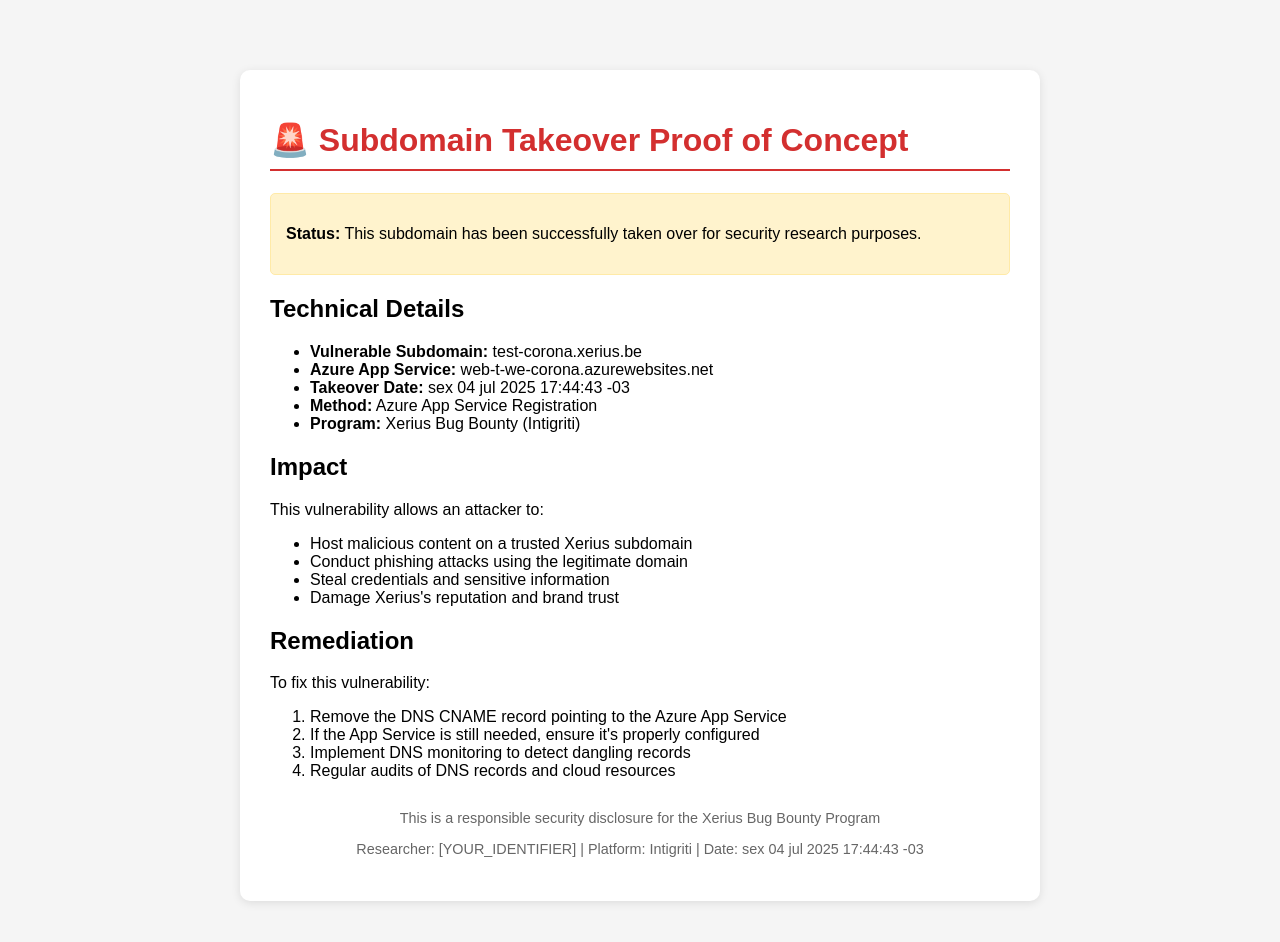
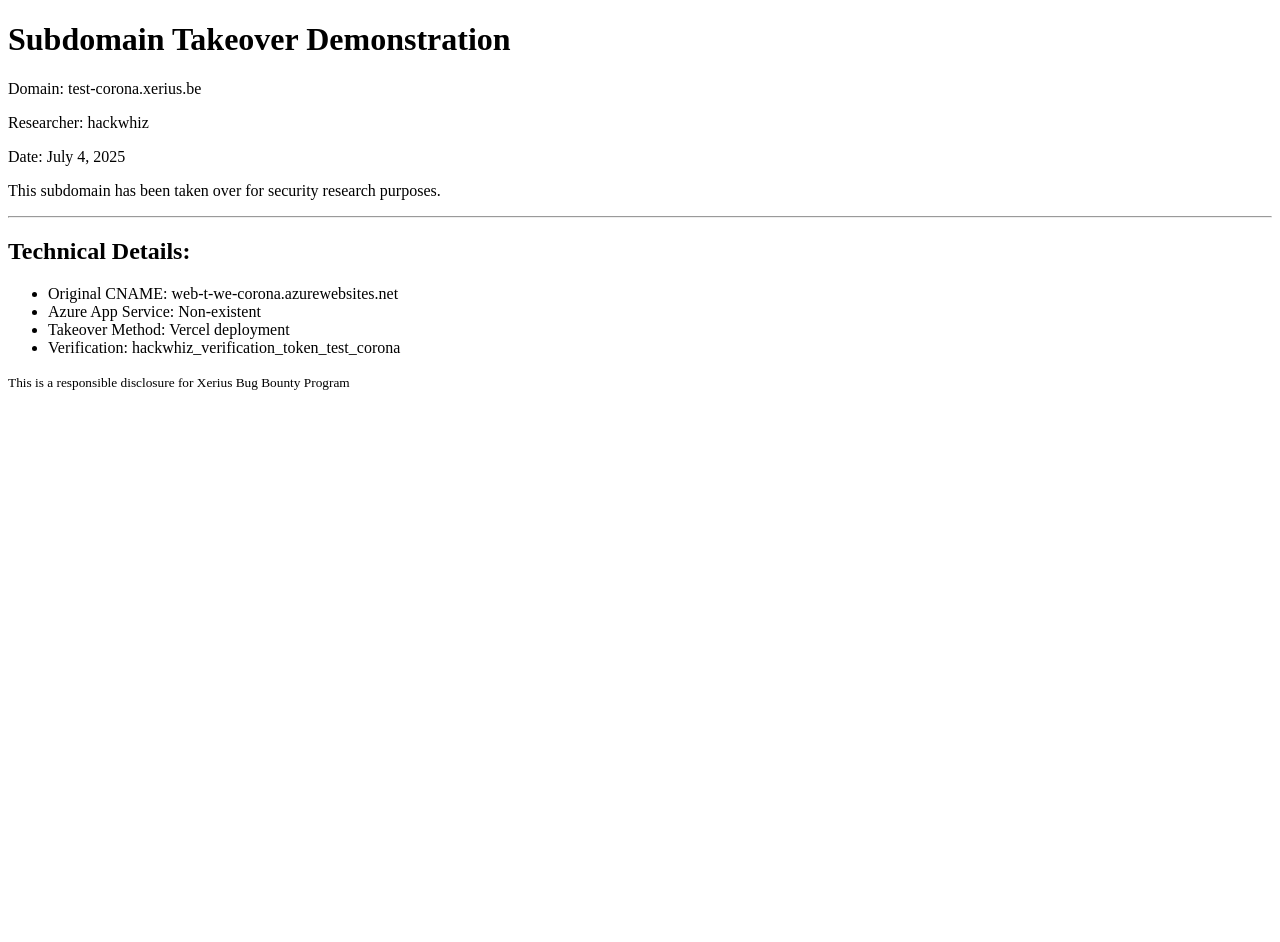
Before and after one commit to StealthByt/web-t-we-corona, a plain HTML site: page index.html in a window 1280 px wide. After the commit the page ends 800 px from the top, so only its background shows below. Drawn offline with Linux system fonts and the light colour scheme.

Commit message:
Update PoC to - hackwhiz

```diff
--- a/index.html
+++ b/index.html
@@ -1,86 +1,25 @@
 <!DOCTYPE html>
-<html lang="en">
+<html>
 <head>
-    <meta charset="UTF-8">
-    <meta name="viewport" content="width=device-width, initial-scale=1.0">
-    <title>Subdomain Takeover PoC</title>
-    <style>
-        body {
-            font-family: Arial, sans-serif;
-            max-width: 800px;
-            margin: 50px auto;
-            padding: 20px;
-            background: #f5f5f5;
-        }
-        .container {
-            background: white;
-            padding: 30px;
-            border-radius: 10px;
-            box-shadow: 0 2px 10px rgba(0,0,0,0.1);
-        }
-        .header {
-            color: #d32f2f;
-            border-bottom: 2px solid #d32f2f;
-            padding-bottom: 10px;
-        }
-        .info {
-            background: #fff3cd;
-            border: 1px solid #ffeaa7;
-            border-radius: 5px;
-            padding: 15px;
-            margin: 20px 0;
-        }
-        .footer {
-            font-size: 0.9em;
-            color: #666;
-            margin-top: 30px;
-            text-align: center;
-        }
-    </style>
+    <title>Subdomain Takeover - hackwhiz</title>
 </head>
 <body>
-    <div class="container">
-        <h1 class="header">🚨 Subdomain Takeover Proof of Concept</h1>
+    <h1>Subdomain Takeover Demonstration</h1>
+    <p>Domain: test-corona.xerius.be</p>
+    <p>Researcher: hackwhiz</p>
+    <p>Date: July 4, 2025</p>
+    <p>This subdomain has been taken over for security research purposes.</p>
 
-        <div class="info">
-            <p><strong>Status:</strong> This subdomain has been successfully taken over for security research purposes.</p>
-        </div>
+    <hr>
 
-        <h2>Technical Details</h2>
-        <ul>
-            <li><strong>Vulnerable Subdomain:</strong> test-corona.xerius.be</li>
-            <li><strong>Azure App Service:</strong> web-t-we-corona.azurewebsites.net</li>
-            <li><strong>Takeover Date:</strong> sex 04 jul 2025 17:44:43 -03</li>
-            <li><strong>Method:</strong> Azure App Service Registration</li>
-            <li><strong>Program:</strong> Xerius Bug Bounty (Intigriti)</li>
-        </ul>
+    <h2>Technical Details:</h2>
+    <ul>
+        <li>Original CNAME: web-t-we-corona.azurewebsites.net</li>
+        <li>Azure App Service: Non-existent</li>
+        <li>Takeover Method: Vercel deployment</li>
+        <li>Verification: hackwhiz_verification_token_test_corona</li>
+    </ul>
 
-        <h2>Impact</h2>
-        <p>This vulnerability allows an attacker to:</p>
-        <ul>
-            <li>Host malicious content on a trusted Xerius subdomain</li>
-            <li>Conduct phishing attacks using the legitimate domain</li>
-            <li>Steal credentials and sensitive information</li>
-            <li>Damage Xerius's reputation and brand trust</li>
-        </ul>
-
-        <h2>Remediation</h2>
-        <p>To fix this vulnerability:</p>
-        <ol>
-            <li>Remove the DNS CNAME record pointing to the Azure App Service</li>
-            <li>If the App Service is still needed, ensure it's properly configured</li>
-            <li>Implement DNS monitoring to detect dangling records</li>
-            <li>Regular audits of DNS records and cloud resources</li>
-        </ol>
-
-        <div class="footer">
-            <!-- PoC by [YOUR_IDENTIFIER] for Intigriti Bug Bounty Program -->
-            <p>This is a responsible security disclosure for the Xerius Bug Bounty Program</p>
-            <p>Researcher: [YOUR_IDENTIFIER] | Platform: Intigriti | Date: sex 04 jul 2025 17:44:43 -03</p>
-        </div>
-    </div>
-
-    <!-- Verification token for automated tools -->
-    <!-- XERIUS_TAKEOVER_CONFIRMED_TEST-CORONA_XERIUS_BE -->
+    <p><small>This is a responsible disclosure for Xerius Bug Bounty Program</small></p>
 </body>
 </html>
```
